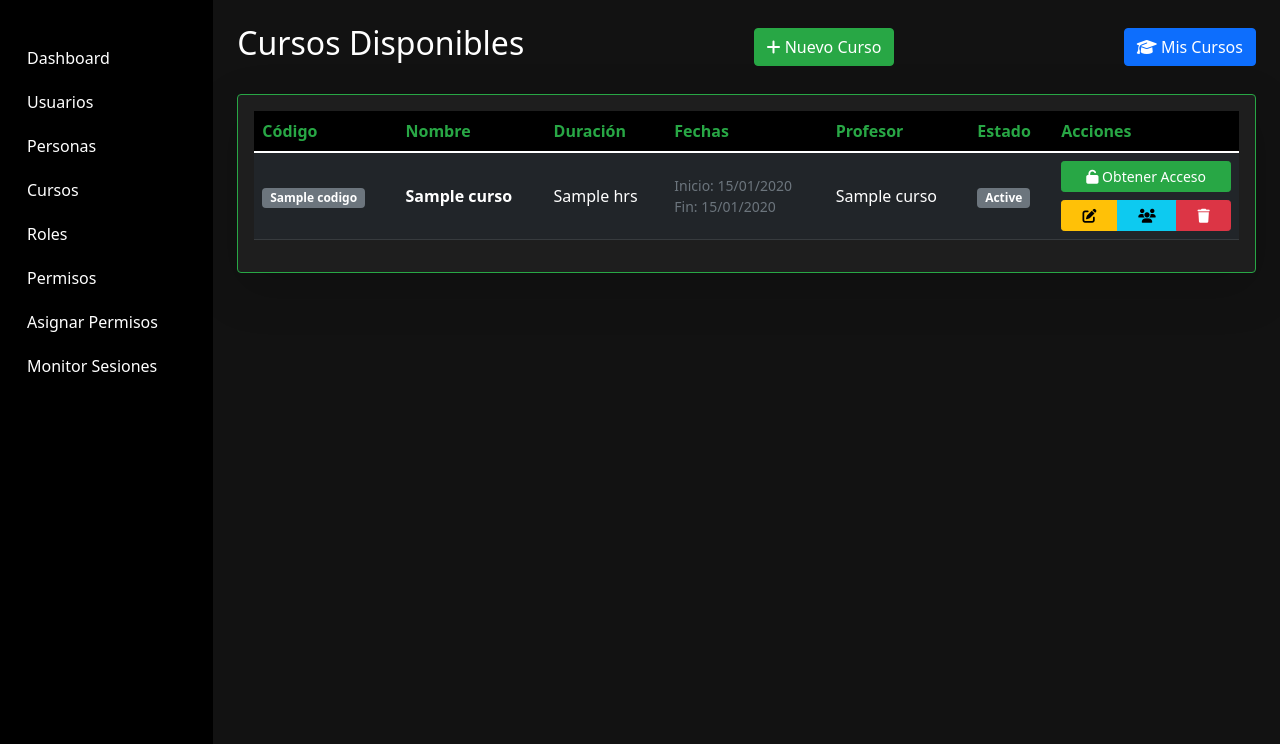
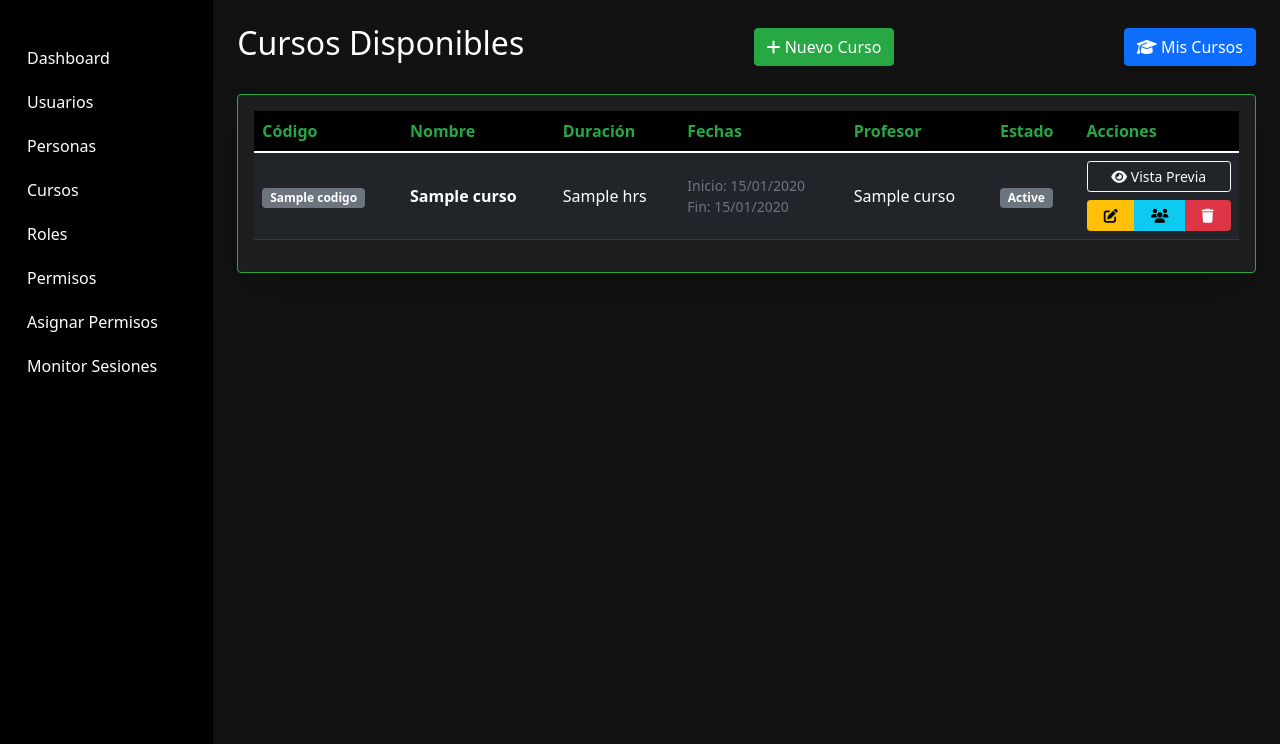
Before and after one commit to J0CIR0/BoloNet, a PHP site: the page made by views/cursos/index.php in a window 1280 px wide. Shown: the part 56-800 px from the top of the page. Run offline with PHP 8.4, Linux system fonts and the light colour scheme; the visitor is signed in with stand-in values (Sample User, id 1); data comes from the database, SQL or seed files in the repository; tables that the repository leaves empty hold one stand-in row (values such as "Sample post"); the template is opened without the code that fills it: most values are stand-ins (such as "Sample title", 1, 10 or a date in 2020); some libraries are stand-ins or nearby versions.

Commit message:
feat: implement course listing view with course details, actions based on permissions, and an optional upsell banner.

```diff
--- a/views/cursos/index.php
+++ b/views/cursos/index.php
@@ -107,19 +107,15 @@ $title = 'Cursos';
                                     <div class="d-grid gap-2">
                                         <?php if ($ya_inscrito): ?>
                                             <a href="index.php?controller=Aula&action=index&id=<?php echo $curso['id']; ?>"
-                                                class="btn btn-secondary btn-sm">
-                                                <i class="fas fa-chalkboard"></i> Ir al Aula
+                                                class="btn btn-primary btn-sm fw-bold">
+                                                <i class="fas fa-play-circle"></i> Continuar
                                             </a>
                                         <?php else: ?>
-                                            <?php
-
-                                            $rol = $_SESSION['user_role'] ?? 'estudiante';
-                                            if ($rol !== 'profesor' && $rol !== 'admin'):
-                                                ?>
-                                                <a href="index.php?controller=Pago&action=planes" class="btn btn-success btn-sm">
-                                                    <i class="fas fa-unlock"></i> Obtener Acceso
-                                                </a>
-                                            <?php endif; ?>
+                                            <!-- Botón Freemium: Todos pueden entrar a ver -->
+                                            <a href="index.php?controller=Aula&action=index&id=<?php echo $curso['id']; ?>"
+                                                class="btn btn-outline-light btn-sm">
+                                                <i class="fas fa-eye"></i> Vista Previa
+                                            </a>
                                         <?php endif; ?>
 
                                         <div class="btn-group btn-group-sm">
```
